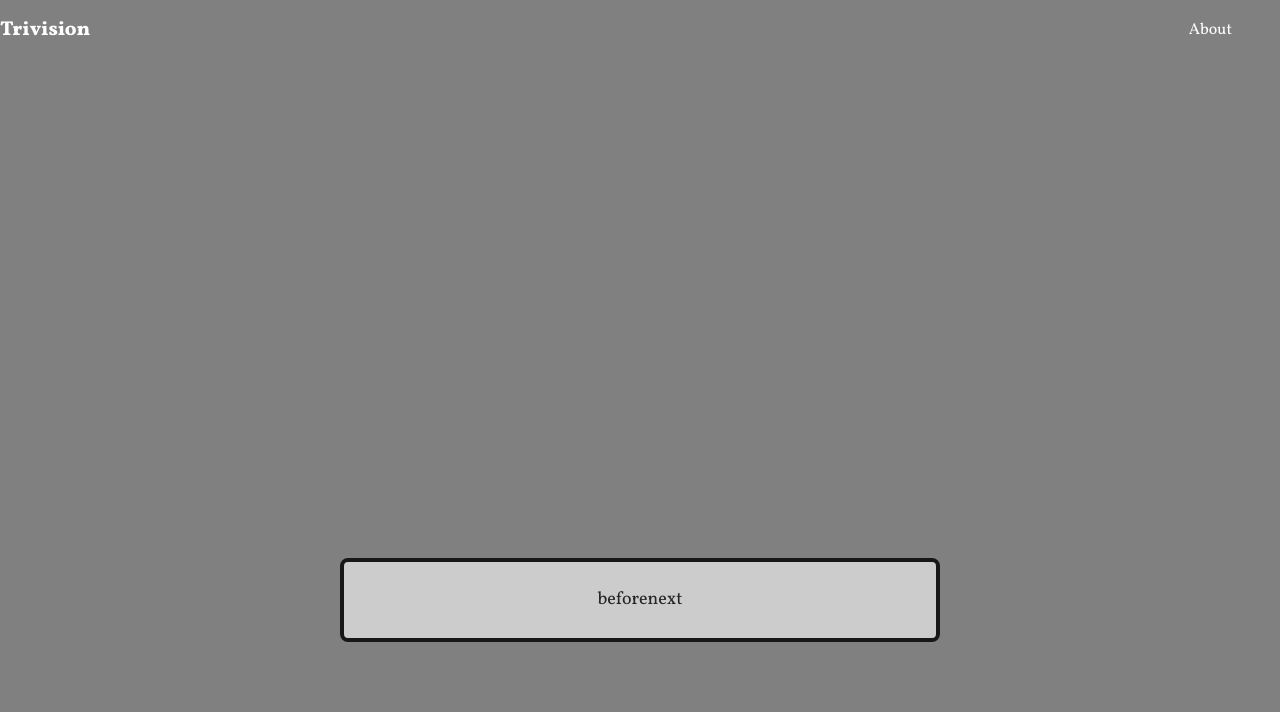
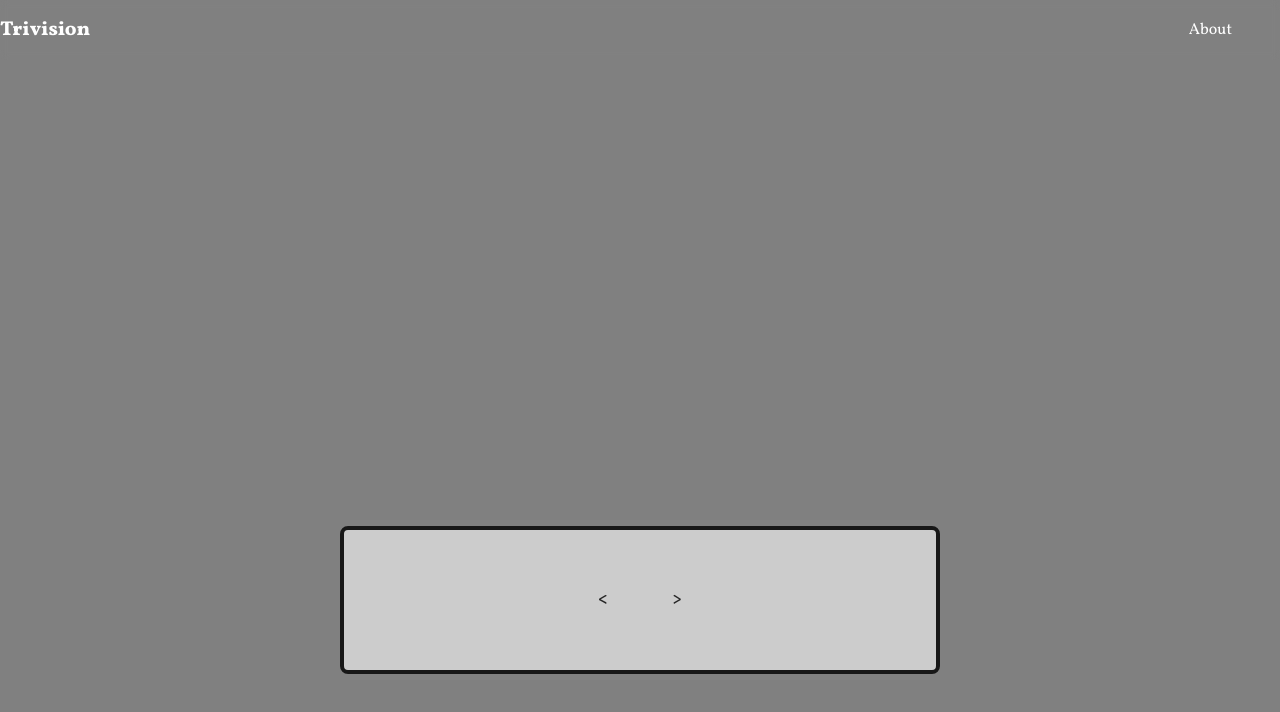
Before and after one commit to philkoerber/Trivision, a Next.js app: page /reading in a window 1280 px wide. Shown: the top 712 px of the page. Built offline with nearby package versions, Linux system fonts and the light colour scheme.

Commit message:
update buttons

```diff
--- a/app/reading/Meaning.jsx
+++ b/app/reading/Meaning.jsx
@@ -40,12 +40,12 @@ function Meaning() {
         }}
       >
         <div className='relative rounded-lg w-screen max-w-[600px] text-lg h-fit border-4 border-neutral-900 text-neutral-800 bg-neutral-300 bg-opacity-90 flex justify-center items-center p-6'>
-          <button disabled={animating} onClick={() => handleButton('backward')}>
-            before
+          <button className='p-8 text-lg font-bold' disabled={animating} onClick={() => handleButton('backward')}>
+            {'<'}
           </button>
           {readingState > 0 ? (readingState !== 4 ? reading.cards[readingState - 1].meaning : reading.meaning) : null}
-          <button disabled={animating} onClick={() => handleButton('forward')}>
-            next
+          <button className='p-8 text-lg font-bold' disabled={animating} onClick={() => handleButton('forward')}>
+            {'>'}
           </button>
         </div>
       </motion.div>
```
